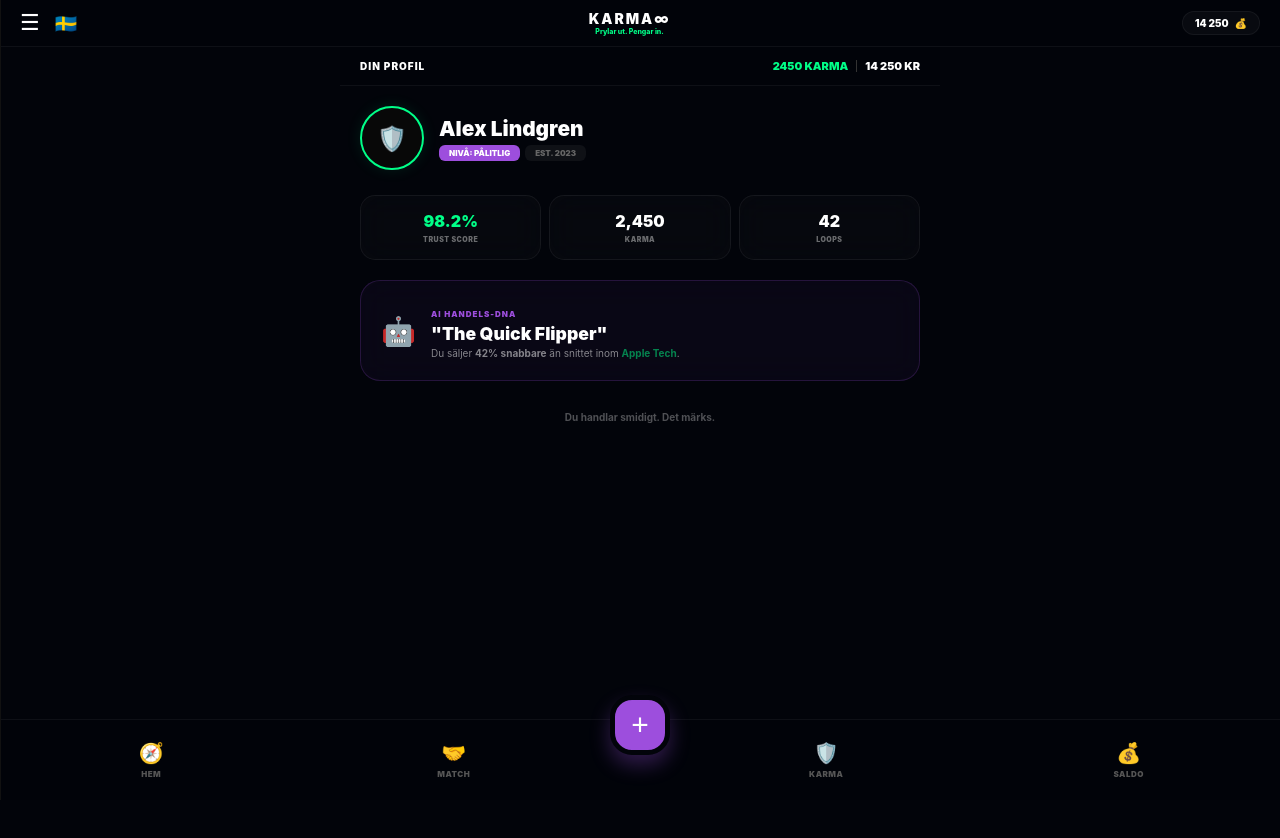
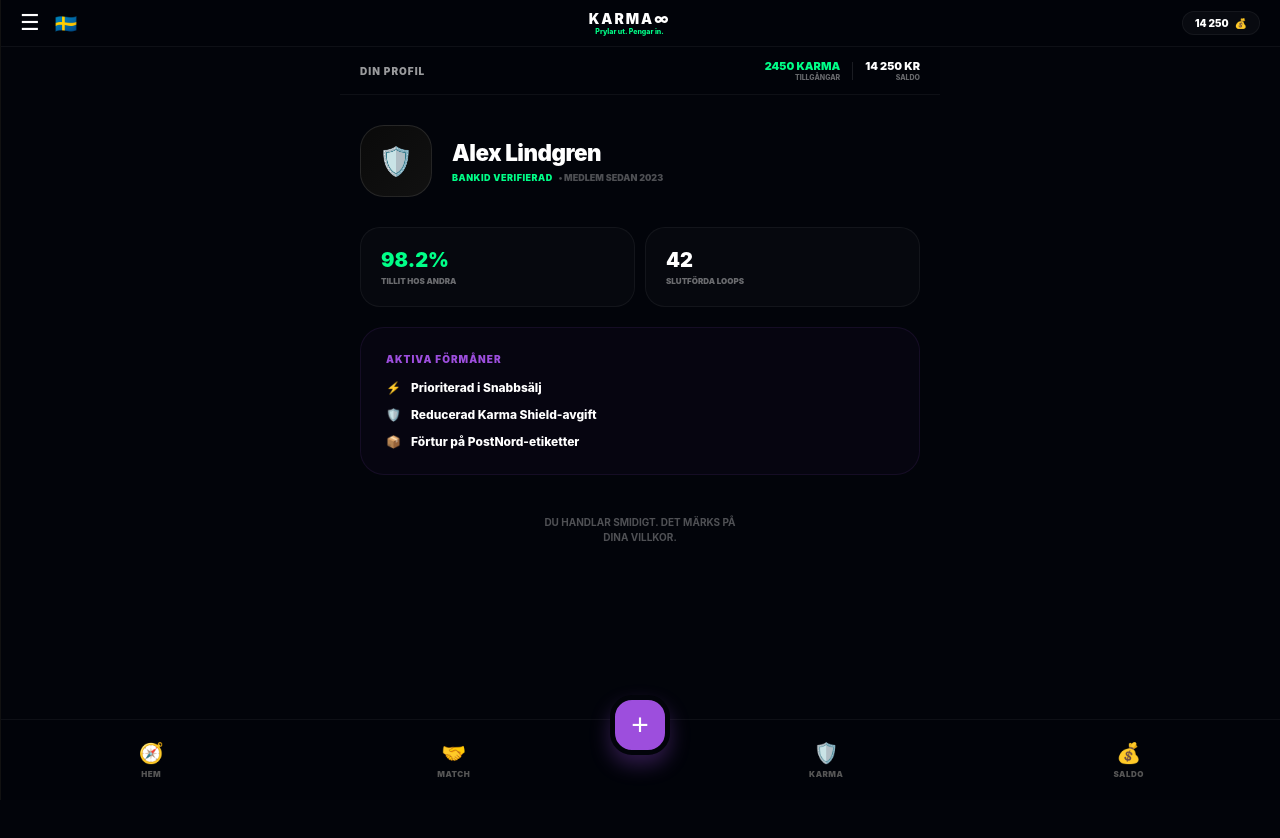
Before and after one commit to gascheckking/marketbeg-appGem, a Next.js app: page /profile in a window 1280 px wide. Shown: the top 838 px of the page. Built offline with nearby package versions, Linux system fonts and the light colour scheme.

Commit message:
Update page.tsx

```diff
--- a/app/profile/page.tsx
+++ b/app/profile/page.tsx
@@ -6,86 +6,100 @@ export default function Profile() {
   const user = {
     name: "Alex Lindgren",
     karma: 2450,
-    level: "Pålitlig",
-    statusText: "Du handlar smidigt. Det märks."
+    trustScore: "98.2%",
+    loops: 42,
+    statusText: "Du handlar smidigt. Det märks på dina villkor."
   };
 
   return (
-    <div className="page-wrapper" style={{ animation: 'fadeIn 0.5s ease' }}>
+    <div className="page-wrapper" style={{ animation: 'fadeIn 0.5s ease', background: '#02040a', minHeight: '100vh' }}>
 
-      {/* LÅST SYSTEM-NAV (Samma som på Marketplace för enhetlighet) */}
+      {/* SYSTEM-NAV (Smidig överblick) */}
       <div style={{
         position: 'sticky', top: 0, zIndex: 100,
         background: 'rgba(2, 4, 10, 0.95)', backdropFilter: 'blur(20px)',
         borderBottom: '1px solid rgba(255,255,255,0.05)', padding: '12px 20px'
       }}>
         <div style={{ display: 'flex', justifyContent: 'space-between', alignItems: 'center' }}>
-          <span style={{ fontSize: '10px', fontWeight: 900, letterSpacing: '1px' }}>DIN PROFIL</span>
-          <div style={{ display: 'flex', gap: '8px', alignItems: 'center' }}>
-             <span style={{ fontSize: '11px', fontWeight: 900, color: 'var(--neon-mint)' }}>{user.karma} KARMA</span>
-             <div style={{ width: '1px', height: '12px', background: '#333' }}></div>
-             <span style={{ fontSize: '11px', fontWeight: 900 }}>14 250 KR</span>
+          <span style={{ fontSize: '10px', fontWeight: 900, letterSpacing: '1px', opacity: 0.6 }}>DIN PROFIL</span>
+          <div style={{ display: 'flex', gap: '12px', alignItems: 'center' }}>
+             <div style={{ textAlign: 'right' }}>
+                <div style={{ fontSize: '11px', fontWeight: 900, color: 'var(--neon-mint)' }}>{user.karma} KARMA</div>
+                <div style={{ fontSize: '7px', fontWeight: 800, opacity: 0.4 }}>TILLGÅNGAR</div>
+             </div>
+             <div style={{ width: '1px', height: '18px', background: 'rgba(255,255,255,0.1)' }}></div>
+             <div style={{ textAlign: 'right' }}>
+                <div style={{ fontSize: '11px', fontWeight: 900 }}>14 250 KR</div>
+                <div style={{ fontSize: '7px', fontWeight: 800, opacity: 0.4 }}>SALDO</div>
+             </div>
           </div>
         </div>
       </div>
 
       <div style={{ padding: '20px' }}>
-        {/* HEADER SECTION */}
-        <div style={{ display: 'flex', alignItems: 'center', gap: '15px', marginBottom: '25px' }}>
+
+        {/* HEADER SECTION (Fokus på Verifiering & Tillit) */}
+        <div style={{ display: 'flex', alignItems: 'center', gap: '20px', marginBottom: '30px', marginTop: '10px' }}>
           <div style={{
-            width: '60px', height: '60px', borderRadius: '50%',
-            border: '2px solid var(--neon-mint)', display: 'flex',
-            alignItems: 'center', justifyContent: 'center', fontSize: '24px',
-            background: '#080808', boxShadow: '0 0 15px rgba(0, 255, 136, 0.1)'
+            width: '70px', height: '70px', borderRadius: '24px',
+            border: '1px solid rgba(255,255,255,0.1)', display: 'flex',
+            alignItems: 'center', justifyContent: 'center', fontSize: '28px',
+            background: 'linear-gradient(135deg, #0a0a0a 0%, #111 100%)'
           }}>🛡️</div>
           <div>
-            <h1 style={{ fontSize: '1.3rem', fontWeight: 900, margin: 0 }}>{user.name}</h1>
-            <div style={{ display: 'flex', gap: '5px', marginTop: '4px' }}>
-              <span style={{ background: 'var(--neon-purple)', color: '#fff', fontSize: '8px', fontWeight: 900, padding: '3px 10px', borderRadius: '6px' }}>
-                NIVÅ: {user.level.toUpperCase()}
+            <h1 style={{ fontSize: '1.4rem', fontWeight: 900, margin: 0, letterSpacing: '-0.5px' }}>{user.name}</h1>
+            <div style={{ display: 'flex', gap: '6px', marginTop: '6px' }}>
+              <span style={{ color: 'var(--neon-mint)', fontSize: '9px', fontWeight: 900, letterSpacing: '0.5px' }}>
+                BANKID VERIFIERAD
               </span>
-              <span style={{ background: 'rgba(255,255,255,0.05)', color: '#666', fontSize: '8px', fontWeight: 900, padding: '3px 10px', borderRadius: '6px' }}>EST. 2023</span>
+              <span style={{ color: 'rgba(255,255,255,0.3)', fontSize: '9px', fontWeight: 900 }}>• MEDLEM SEDAN 2023</span>
             </div>
           </div>
         </div>
 
-        {/* STATS GRID (Smala avlånga rutor) */}
-        <div style={{ display: 'grid', gridTemplateColumns: 'repeat(3, 1fr)', gap: '8px', marginBottom: '20px' }}>
-          {[
-            { val: '98.2%', label: 'TRUST SCORE', color: 'var(--neon-mint)' },
-            { val: user.karma.toLocaleString(), label: 'KARMA', color: '#fff' },
-            { val: '42', label: 'LOOPS', color: '#fff' }
-          ].map((stat, i) => (
-            <div key={i} className="glass-card" style={{ textAlign: 'center', padding: '15px 5px', borderRadius: '15px', background: 'rgba(255,255,255,0.02)' }}>
-              <div style={{ fontSize: '1rem', fontWeight: 900, color: stat.color }}>{stat.val}</div>
-              <div style={{ fontSize: '7px', fontWeight: 900, opacity: 0.4, marginTop: '4px', letterSpacing: '0.5px' }}>{stat.label}</div>
-            </div>
-          ))}
+        {/* TILLIT & AKTIVITET (Rensat Grid) */}
+        <div style={{ display: 'grid', gridTemplateColumns: '1fr 1fr', gap: '10px', marginBottom: '20px' }}>
+          <div style={{ background: 'rgba(255,255,255,0.02)', padding: '20px', borderRadius: '20px', border: '1px solid rgba(255,255,255,0.05)' }}>
+            <div style={{ fontSize: '20px', fontWeight: 900, color: 'var(--neon-mint)' }}>{user.trustScore}</div>
+            <div style={{ fontSize: '8px', fontWeight: 900, opacity: 0.4, marginTop: '4px' }}>TILLIT HOS ANDRA</div>
+          </div>
+          <div style={{ background: 'rgba(255,255,255,0.02)', padding: '20px', borderRadius: '20px', border: '1px solid rgba(255,255,255,0.05)' }}>
+            <div style={{ fontSize: '20px', fontWeight: 900 }}>{user.loops}</div>
+            <div style={{ fontSize: '8px', fontWeight: 900, opacity: 0.4, marginTop: '4px' }}>SLUTFÖRDA LOOPS</div>
+          </div>
         </div>
 
-        {/* AI HANDELS-DNA */}
-        <div className="glass-card" style={{
-          padding: '20px',
-          background: 'rgba(157, 78, 221, 0.05)',
-          border: '1px solid rgba(157, 78, 221, 0.2)',
-          borderRadius: '20px'
+        {/* DINA FÖRMÅNER (Ersätter DNA/Hype) */}
+        <div style={{
+          padding: '25px',
+          background: 'rgba(157, 78, 221, 0.03)',
+          border: '1px solid rgba(157, 78, 221, 0.1)',
+          borderRadius: '24px'
         }}>
-          <div style={{ display: 'flex', gap: '15px', alignItems: 'center' }}>
-            <div style={{ fontSize: '28px' }}>🤖</div>
-            <div>
-              <span style={{ fontSize: '8px', color: 'var(--neon-purple)', fontWeight: 900, letterSpacing: '1px' }}>AI HANDELS-DNA</span>
-              <strong style={{ fontSize: '1.1rem', display: 'block', margin: '2px 0', fontWeight: 900 }}>"The Quick Flipper"</strong>
-              <p style={{ margin: 0, fontSize: '10px', opacity: 0.5, lineHeight: '1.4' }}>
-                Du säljer <span style={{color: '#fff', fontWeight: 700}}>42% snabbare</span> än snittet inom <span style={{color: 'var(--neon-mint)', fontWeight: 700}}>Apple Tech</span>.
-              </p>
+          <h3 style={{ margin: '0 0 15px 0', fontSize: '10px', fontWeight: 900, color: 'var(--neon-purple)', letterSpacing: '1px' }}>AKTIVA FÖRMÅNER</h3>
+
+          <div style={{ display: 'flex', flexDirection: 'column', gap: '12px' }}>
+            <div style={{ display: 'flex', alignItems: 'center', gap: '10px' }}>
+              <span style={{ fontSize: '12px' }}>⚡</span>
+              <span style={{ fontSize: '12px', fontWeight: 800 }}>Prioriterad i Snabbsälj</span>
+            </div>
+            <div style={{ display: 'flex', alignItems: 'center', gap: '10px' }}>
+              <span style={{ fontSize: '12px' }}>🛡️</span>
+              <span style={{ fontSize: '12px', fontWeight: 800 }}>Reducerad Karma Shield-avgift</span>
+            </div>
+            <div style={{ display: 'flex', alignItems: 'center', gap: '10px' }}>
+              <span style={{ fontSize: '12px' }}>📦</span>
+              <span style={{ fontSize: '12px', fontWeight: 800 }}>Förtur på PostNord-etiketter</span>
             </div>
           </div>
         </div>
 
-        {/* LUGN INFO-RAD (Tradera-smart) */}
-        <p style={{ textAlign: 'center', fontSize: '10px', opacity: 0.3, marginTop: '30px', fontWeight: 700 }}>
-          {user.statusText}
-        </p>
+        {/* LUGN INFO-RAD */}
+        <div style={{ marginTop: '40px', textAlign: 'center' }}>
+          <p style={{ fontSize: '10px', opacity: 0.3, fontWeight: 700, lineHeight: '1.5', maxWidth: '200px', margin: '0 auto' }}>
+            {user.statusText.toUpperCase()}
+          </p>
+        </div>
       </div>
 
       <style jsx>{`
```
